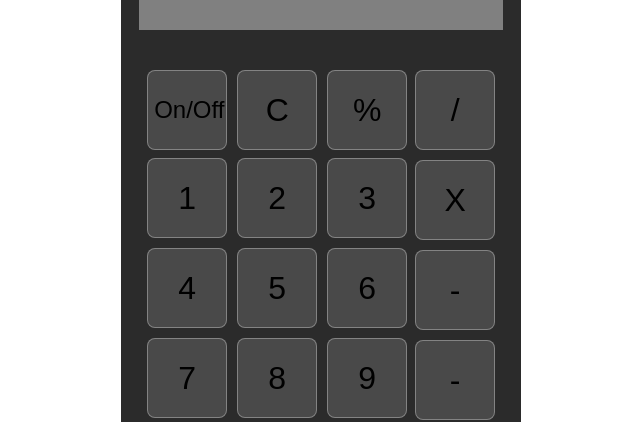
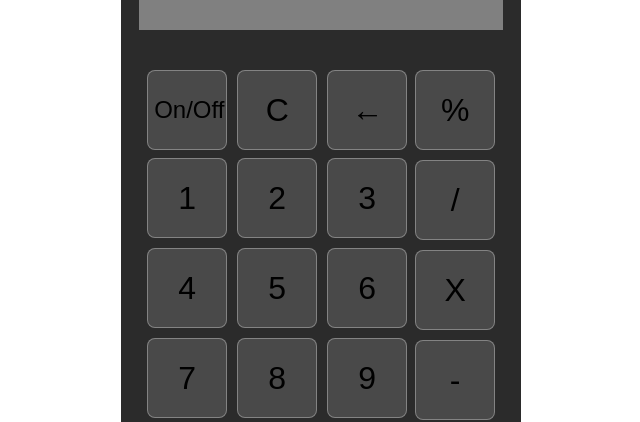
Before and after one commit to Lefentome38/caculatriceAngular, an Angular app: page / in a window 1280 px wide. Shown: the part 321-743 px from the top of the page, without its empty margins (337-977 px from the left). Built offline with nearby package versions, Linux system fonts and the light colour scheme.

Commit message:
rajout du button fleche gauche

```diff
--- a/src/app/body/calculatrice/calculatrice.component.html
+++ b/src/app/body/calculatrice/calculatrice.component.html
@@ -7,7 +7,7 @@
       <div class="keypadTop">
         <button style="font-size: 1.5em;" >On/Off</button> <!-- ç faire -->
         <button (click)="onDelete()">C</button>
-        <button>%</button> <!-- ç faire -->
+        <button (click)="backtrachingBord()">&#x2190;</button>
       </div>
       <div class="keypadMiddle">
         @for (item of keypadTab; track item) {
@@ -23,9 +23,9 @@
 
     <div class="containerRight">
       <div class="keypadRight">
+        <button>%</button> <!-- ç faire -->
         <button (click)="addSymbol('/')">/</button>
         <button (click)="addSymbol('X')">X</button>
-        <button (click)="addSymbol('-')">-</button>
         <button (click)="addSymbol('-')">-</button>
         <button (click)="addSymbol('+')">+</button>
       </div>
--- a/src/app/body/calculatrice/calculatrice.component.ts
+++ b/src/app/body/calculatrice/calculatrice.component.ts
@@ -67,6 +67,10 @@ export class CalculatriceComponent implements OnInit {
     }
   }
 
+  backtrachingBord(): void {
+    this.tabNumber.pop();
+  }
+
   onDelete() {
     this.tabNumber = [];
   }
```
